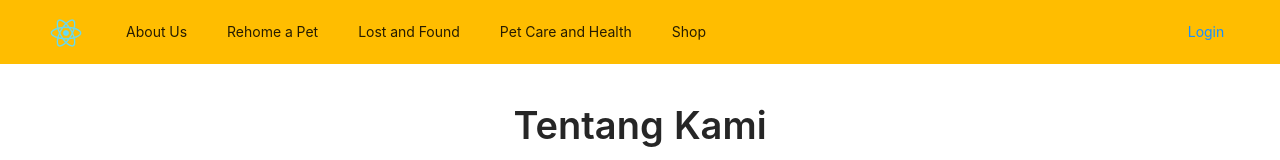
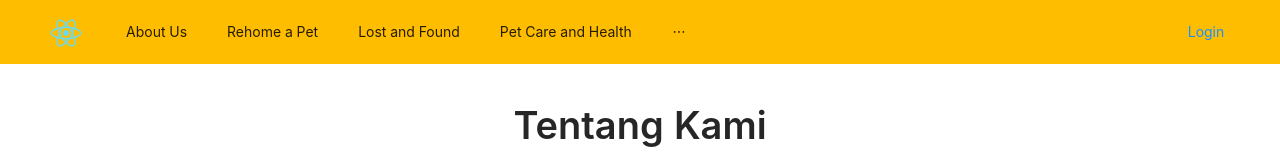
Before and after one commit to sulfaratnasari/adopt-pet, a React (Create React App) app: page /aboutus in a window 1280 px wide. Shown: the top 160 px of the page. Built offline with nearby package versions, Linux system fonts and the light colour scheme.

Commit message:
add navigate

```diff
--- a/src/App.js
+++ b/src/App.js
@@ -27,7 +27,7 @@ function App() {
           <Route path="/rehomepet" element={<RehomePet />}/>
           <Route path="/lostandfound" element={<LostAndFound />}/>
           <Route path="/formlost" element={<FormLostPets />}/>
-          <Route path="/formFound" element={<FormFoundPets />}/>
+          <Route path="/formfound" element={<FormFoundPets />}/>
         </Routes>
       </Router>
     </div>
--- a/src/componets/Navbar/Navbar.js
+++ b/src/componets/Navbar/Navbar.js
@@ -1,22 +1,69 @@
 import React from "react";
 import { Layout,  Menu,Typography, Button } from "antd";
+import { useNavigate } from "react-router-dom"
 import logo from '../Images/logo192.png'
 
 const { Header } = Layout;
 
 const Navbar=()=> {
+  const navigate = useNavigate()
+  const navBar= [
+    {
+      id:'1',
+      title:'About Us',
+      path:'/aboutus',
+      cName:'nav-text'
+    },
+    {
+      id:'2',
+      title:'Rehome a Pet',
+      path:'/rehomepet',
+      cName:'nav-text'
+    },
+    {
+      id:'3',
+      title:'Lost and Found',
+      path:'/lostandfound',
+      cName:'nav-text'
+    },
+    {
+      id:'4',
+      title:'Pet Care and Health',
+      path:'/',
+      cName:'nav-text'
+    },
+    {
+      id:'1',
+      title:'Shope',
+      path:'/',
+      cName:'nav-text'
+    },
+  ]
+
+  const handleLoginBtn = ()=>{
+    navigate('/login')
+  }
+
   return (
     <Header style={{background:'#FFBD00',position: "fixed", zIndex: 1, width: "100%", display:'flex', flexDirection:'row', top:'0'}}>
       <div className="logo" style={{ marginRight:'1.5rem'}}><img src={logo} style={{width:'2rem'}}/></div>
       <Menu mode="horizontal" style={{background:'#FFBD00'}}>
-        <Menu.Item key='1'>About Us</Menu.Item>
+        {navBar.map((item)=>{
+          const onClick=()=>{
+            navigate(item.path)
+          }
+          return(
+            <Menu.Item className={item.cName} key={item.id} onClick={onClick}>{item.title}</Menu.Item>
+          )
+        })}
+        {/* <Menu.Item key='1'>About Us</Menu.Item>
         <Menu.Item key='2'>Rehome a Pet</Menu.Item>
         <Menu.Item key='3'>Lost and Found</Menu.Item>
         <Menu.Item key='4'>Pet Care and Health</Menu.Item>
-        <Menu.Item key='5'>Shop</Menu.Item>
+        <Menu.Item key='5'>Shop</Menu.Item> */}
       </Menu>
       <div className="btn-login" style={{position: "absolute", right: '0', marginRight:'1.5rem'}}>
-        <Button type="link" block>Login</Button>
+        <Button type="link" block onClick={handleLoginBtn}>Login</Button>
       </div>
     </Header>
   );
```
